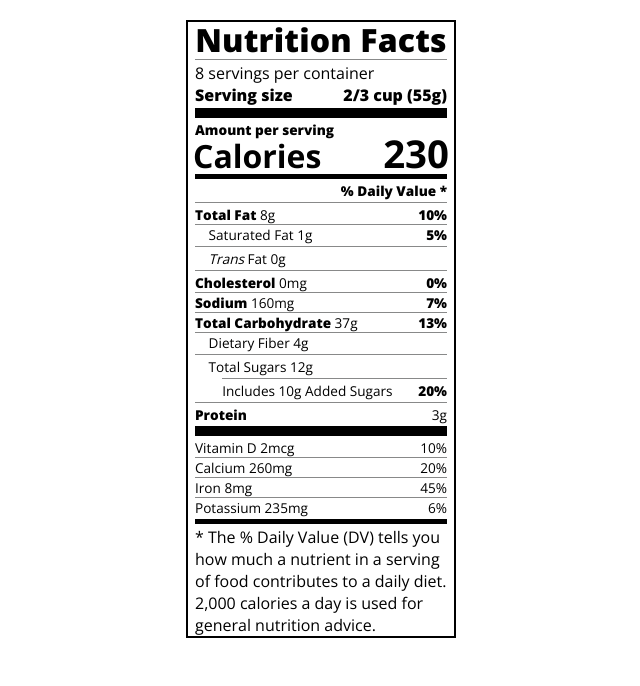
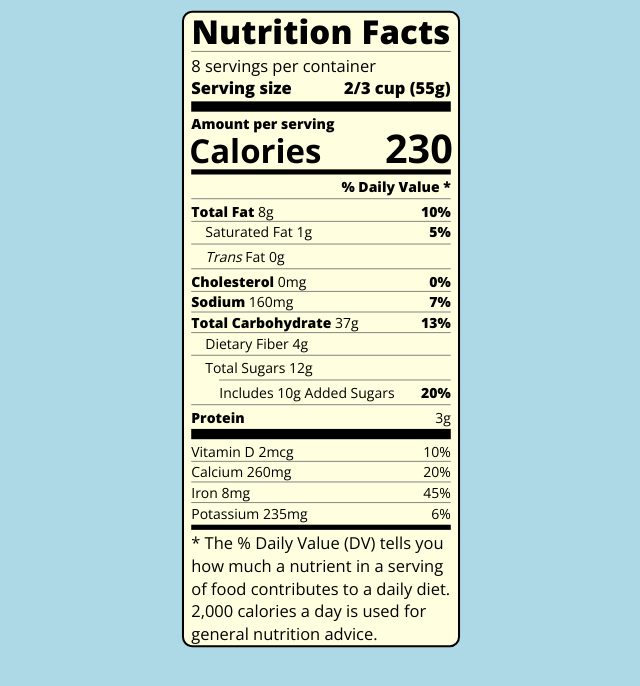
Before and after one commit to selimozo/typography-design, a plain HTML site: page index.html in a window 1280 px wide. In both pictures the pointer is over the element 640 px from the left and 329 px from the top of the page. Shown: the whole page, without its empty margins (319-959 px from the left). Drawn offline with nearby package versions, Linux system fonts and the light colour scheme.

Commit message:
styled css

```diff
--- a/styles.css
+++ b/styles.css
@@ -8,6 +8,7 @@
 
   body {
     font-family: 'Open Sans', sans-serif;
+    background-color: lightblue;
   }
 
   .label {
@@ -15,8 +16,15 @@
     width: 270px;
     margin: 20px auto;
     padding: 0 7px;
+    background-color: white;
+    transition: all 0.3s ease-out;
   }
 
+  .label:hover{
+    background-color: lightyellow;
+    border-radius: 10px;
+    scale:1.03;
+  }
   header h1 {
     text-align: center;
     margin: -4px 0;
```
